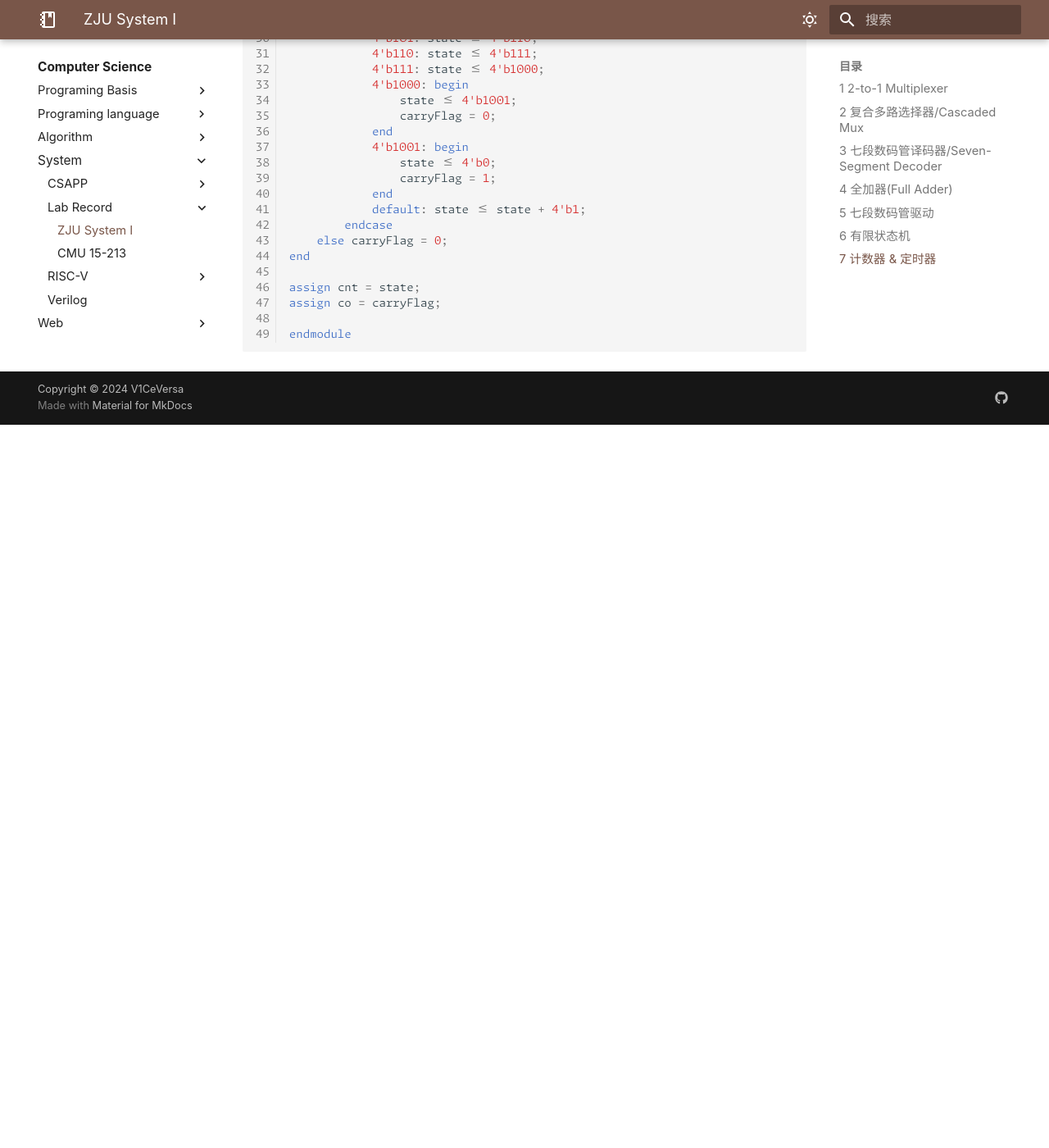
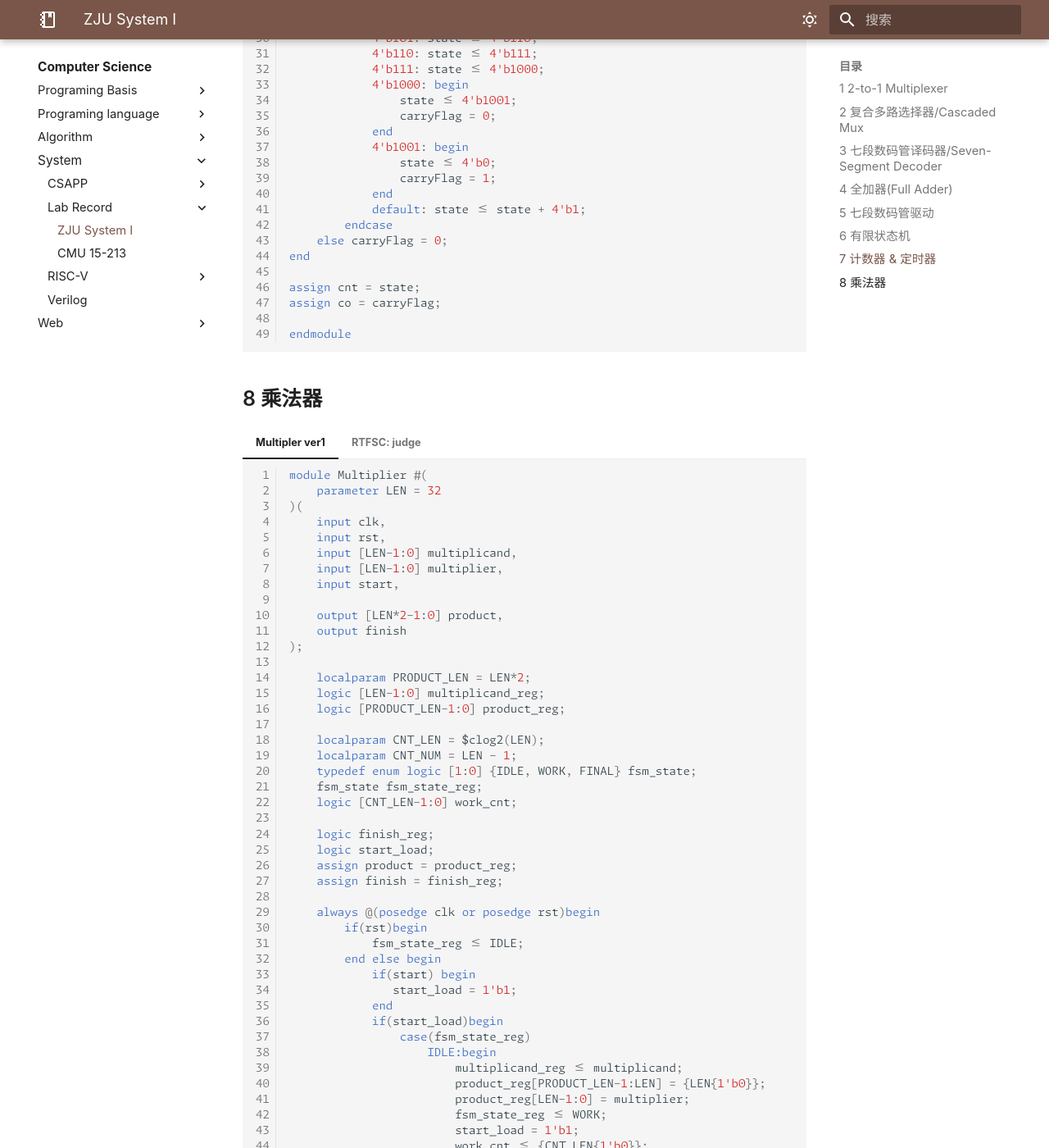
Before and after one commit to V1CeVersaa/V1CeVersaa.github.io, an MkDocs documentation site: the page built from docs/Computer Science/System/Lab Record/ZJU System I.md, in a window 1280 px wide and 1400 px high, scrolled down 4976 px. Shown: the whole window at 82% size. Built offline with MkDocs 1.6.1 and Material for MkDocs 9.7.7, drawn with Linux system fonts in a browser that asks for light colours; nearby versions of some CDN libraries; some web fonts are replaced; comment, search, counter and statistics services are not loaded; a style sheet for code colours, icons or effects is not loaded; before the commit the page ends 5494 px from its top, so only the background shows below that; some of the changed text lies outside the part shown.

Commit message:
update: 240410 ver2

````diff
--- a/docs/Computer Science/System/Lab Record/ZJU System I.md
+++ b/docs/Computer Science/System/Lab Record/ZJU System I.md
@@ -482,3 +482,131 @@
 
     endmodule
     ```
+
+## 8 乘法器
+
+=== "Multipler ver1"
+
+    ```verilog
+    module Multiplier #(
+        parameter LEN = 32
+    )(
+        input clk,
+        input rst,
+        input [LEN-1:0] multiplicand,
+        input [LEN-1:0] multiplier,
+        input start,
+
+        output [LEN*2-1:0] product,
+        output finish
+    );
+
+        localparam PRODUCT_LEN = LEN*2;
+        logic [LEN-1:0] multiplicand_reg;
+        logic [PRODUCT_LEN-1:0] product_reg;
+
+        localparam CNT_LEN = $clog2(LEN);
+        localparam CNT_NUM = LEN - 1;
+        typedef enum logic [1:0] {IDLE, WORK, FINAL} fsm_state;
+        fsm_state fsm_state_reg;
+        logic [CNT_LEN-1:0] work_cnt;
+
+        logic finish_reg;
+        logic start_load;
+        assign product = product_reg;
+        assign finish = finish_reg;
+
+        always @(posedge clk or posedge rst)begin
+            if(rst)begin
+                fsm_state_reg <= IDLE;
+            end else begin
+                if(start) begin
+                   start_load = 1'b1;
+                end
+                if(start_load)begin
+                    case(fsm_state_reg)
+                        IDLE:begin
+                            multiplicand_reg <= multiplicand;
+                            product_reg[PRODUCT_LEN-1:LEN] = {LEN{1'b0}};
+                            product_reg[LEN-1:0] = multiplier;
+                            fsm_state_reg <= WORK;
+                            start_load = 1'b1;
+                            work_cnt <= {CNT_LEN{1'b0}};
+                        end
+                        WORK:begin
+                            if(product_reg[0])begin
+                                product_reg[PRODUCT_LEN-1:LEN] = product_reg[PRODUCT_LEN-1:LEN] + multiplicand_reg;
+                                work_cnt <= work_cnt + 1;
+                                product_reg = product_reg >> 1;
+                                product_reg[PRODUCT_LEN-1] = (product_reg[PRODUCT_LEN-2:LEN-1] < multiplicand_reg);
+                            end else begin
+                                product_reg = product_reg >> 1;
+                                work_cnt <= work_cnt + 1;
+                            end
+                            if(work_cnt == CNT_NUM[CNT_LEN-1:0]) begin
+                                fsm_state_reg <= FINAL;
+                                finish_reg <= 1'b1;
+                            end
+                        end
+                        FINAL:begin
+                            finish_reg <= 1'b0;
+                            start_load = 1'b0;
+                            fsm_state_reg <= IDLE;
+                        end
+                        default: fsm_state_reg <= IDLE;
+                    endcase
+                end
+            end
+        end
+
+    endmodule
+    ```
+
+=== "RTFSC: judge"
+
+    ```verilog
+    import "DPI-C" function int mul_judge(
+        input int unsigned multiplicand,
+        input int unsigned multiplier,
+        input longint unsigned product
+    );
+
+    module Judge (
+        input clk,
+        input rstn,
+        input [31:0] multiplicand,
+        input [31:0] multiplier,
+        input start,
+        input [63:0] product,
+        input finish,
+        output reg error
+    );
+
+        reg [31:0] multiplicand_reg;
+        reg [31:0] multiplier_reg;
+        always@(posedge clk or negedge rstn)begin
+            if(~rstn)begin
+                multiplicand_reg <= 32'b0;
+                multiplier_reg <= 32'b0;
+            end else if(start)begin
+                multiplicand_reg <= multiplicand;
+                multiplier_reg <= multiplier;
+            end
+        end
+
+        always@(posedge clk or negedge rstn)begin
+            if(~rstn)begin
+                error <= 1'b0;
+            end else begin
+                if(finish)begin
+                    if(mul_judge(multiplicand,multiplier,product)==32'b1)begin
+                        error <= 1'b0;
+                    end else begin
+                        error <= 1'b1;
+                    end
+                end
+            end
+        end
+
+    endmodule
+    ```
````
Also changed, not shown: docs/Computer Science/System/Verilog.md (+12 -0 lines).
